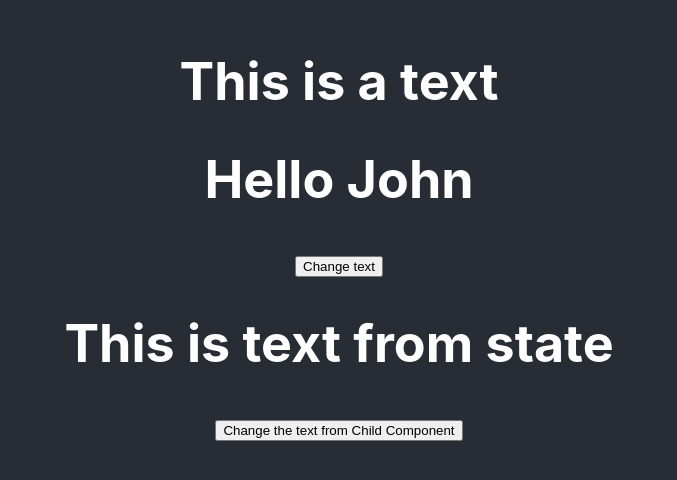
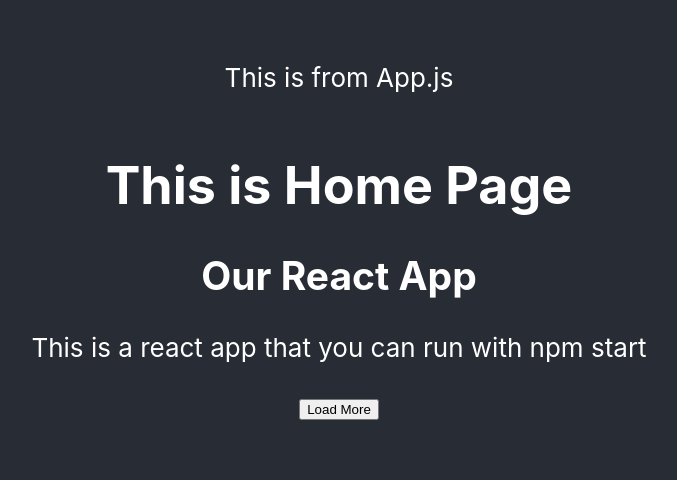
Before and after one commit to andreaangelova/react-app, a React (Create React App) app: page / in a window 1280 px wide. Shown: the part 172-652 px from the top of the page, without its empty margins (301-978 px from the left). Built offline with nearby package versions, Linux system fonts and the light colour scheme.

Commit message:
parent child communication

```diff
--- a/src/App.js
+++ b/src/App.js
@@ -1,11 +1,13 @@
 import "./App.css";
-import MainClass from "./classExamples/MainClass";
+import DescriptionClass from "./classExamples/DescriptionClass";
+import HomeClass from "./classExamples/HomeClass";
 
 function App() {
   return (
     <div className="App">
       <header className="App-header">
-        <MainClass></MainClass>
+        <DescriptionClass description="This is from App.js" />
+        <HomeClass />
       </header>
     </div>
   );
--- /dev/null
+++ b/src/classExamples/DescriptionClass.js
@@ -0,0 +1,16 @@
+import { Component } from "react";
+
+class DescriptionClass extends Component {
+  render() {
+    return (
+      <div>
+        <p>{this.props.description}</p>
+        {this.props.loadMoreInfo && (
+          <button onClick={this.props.loadMoreInfo}>Load More</button>
+        )}
+      </div>
+    );
+  }
+}
+
+export default DescriptionClass;
--- a/src/classExamples/HomeClass.js
+++ b/src/classExamples/HomeClass.js
@@ -0,0 +1,33 @@
+import { Component } from "react";
+import DescriptionClass from "./DescriptionClass";
+
+class HomeClass extends Component {
+  state = {
+    title: "Our React App",
+    description: "This is a react app that you can run with npm start",
+  };
+
+  loadMoreInfo = () => {
+    this.setState({
+      title: "Our React App",
+      description:
+        "This is a react app that you can run with npm start and you can test with npm test",
+    });
+  };
+
+  render() {
+    return (
+      <div>
+        <h1>This is Home Page</h1>
+        <h2>{this.state.title}</h2>
+        <DescriptionClass
+          description={this.state.description}
+          loadMoreInfo={this.loadMoreInfo}
+          showButton
+        />
+      </div>
+    );
+  }
+}
+
+export default HomeClass;
```
